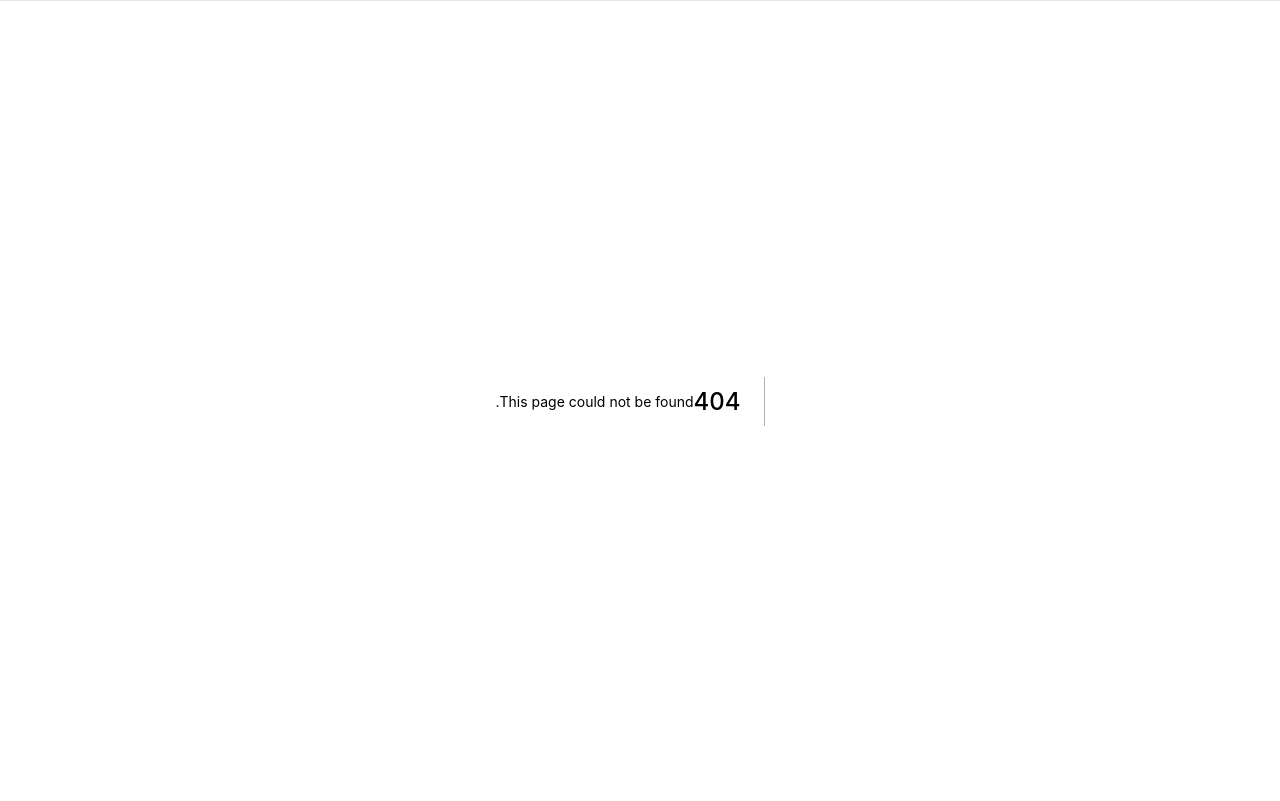
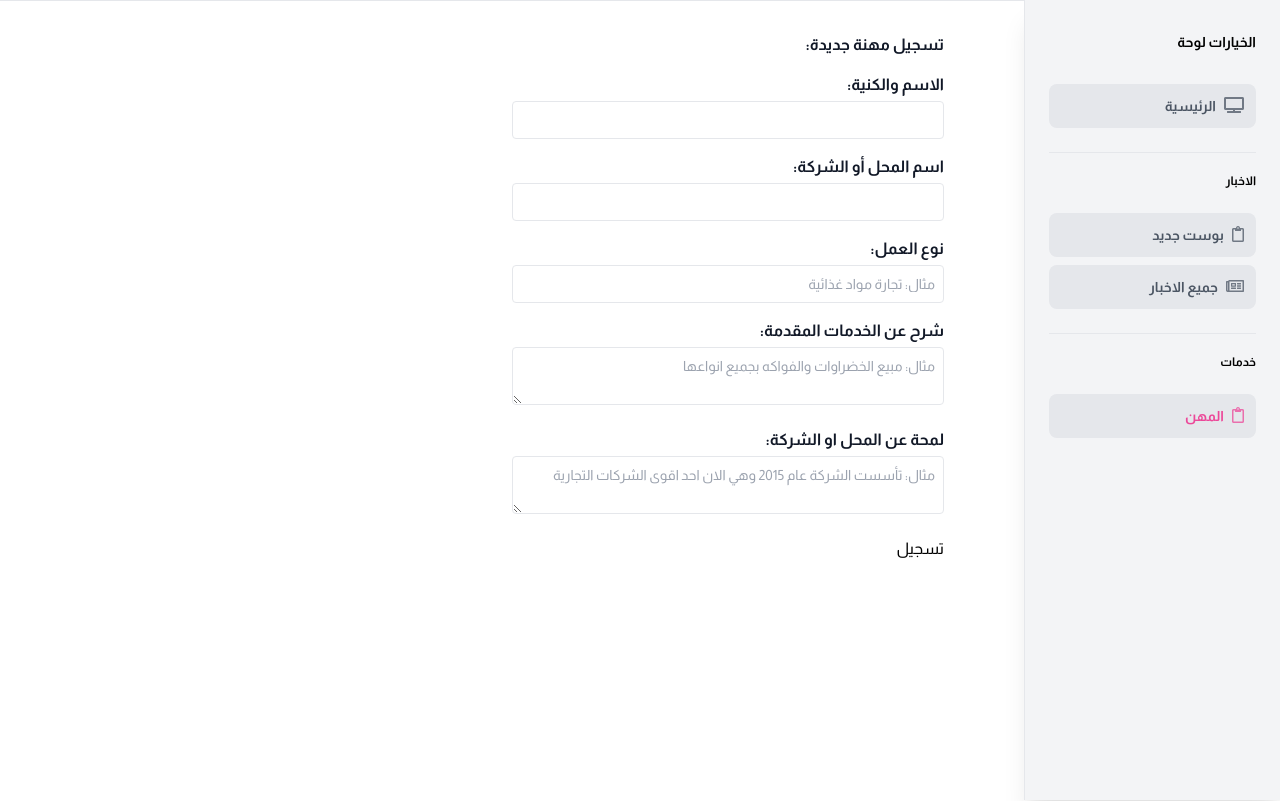
Before and after one commit to m-aljamal/news-blog, a Next.js app: page /dashboard/profession/create in a window 1280 px wide. Before the commit this address had no page. Built offline with nearby package versions, Linux system fonts and the light colour scheme.

Commit message:
working on profiession form

```diff
--- a/pages/dashboard/index.tsx
+++ b/pages/dashboard/index.tsx
@@ -15,6 +15,7 @@ export default function Dashboard() {
           </div>
         </div>
         {/* PageVisitStatus */}
+
       </div>
     </div>
   );
--- /dev/null
+++ b/pages/dashboard/profession/create.tsx
@@ -0,0 +1,9 @@
+import CreateProfessionForm from "src/components/business/CreateProfessionForm";
+import Layout from "src/components/dashboard/layout";
+export default function create() {
+  return (
+    <Layout>
+      <CreateProfessionForm />
+    </Layout>
+  );
+}
--- a/pages/index.tsx
+++ b/pages/index.tsx
@@ -81,10 +81,10 @@ export default function Home({
 
         <h2 className="container text-2xl mt-8 text-blue">الاكثر قراءة</h2>
         <div className="sm:flex container mt-8 gap-4">
-          <div className="bg-white rounded-lg shadow-lg w-1/2">
+          <div className="bg-white rounded-lg shadow-lg sm:w-1/2">
             <MostReadMain post={mostRead[0]} />
           </div>
-          <div className="w-1/2 grid lg:grid-cols-2 gap-4 mt-4 sm:mt-0">
+          <div className="sm:w-1/2 grid lg:grid-cols-2 gap-4 mt-4 sm:mt-0">
             {mostRead.map((post, i) => {
               if (i > 0) {
                 return (
--- /dev/null
+++ b/pages/profession/create.tsx
@@ -0,0 +1,23 @@
+import React from "react";
+import CreateProfessionForm from "src/components/business/CreateProfessionForm";
+import LogoNav from "src/components/navbar/LogoNav";
+import prisma from "src/prisma";
+import NavBar from "src/components/navbar/index";
+export default function create({ categories }) {
+  return (
+    <>
+      <LogoNav />
+      <NavBar categories={categories} />
+      <CreateProfessionForm />
+    </>
+  );
+}
+export const getStaticProps = async () => {
+  const categories = await prisma.category.findMany();
+
+  return {
+    props: {
+      categories,
+    },
+  };
+};
--- a/pages/profession/index.tsx
+++ b/pages/profession/index.tsx
@@ -4,10 +4,11 @@ import Select from "src/components/Select";
 import router from "next/router";
 import Image from "next/image";
 import LogoNav from "src/components/navbar/LogoNav";
-export default function profession({ countries, businessType }) {
+import NavBar from "src/components/navbar/index";
+import Link from "next/link";
+export default function profession({ countries, businessType, categories }) {
   const [prof, setProf] = useState("اختيار المهنة");
   const [country, setCountry] = useState("اختر البلد");
-
   const handleSerch = () => {
     router.push(
       {
@@ -25,13 +26,13 @@ export default function profession({ countries, businessType }) {
   return (
     <>
       <LogoNav />
-
+      <NavBar categories={categories} />
       <div className="container">
-        <div className=" mt-4">
-          <h2 className="title">
-            ابحث عن محترفين محليين لأي شيء تقريبًا
-          </h2>
-          <div className="mt-8 w-2/4">
+        <div className="flex  justify-around mt-8">
+          <div className="">
+            <h2 className="title mb-3">
+              ابحث عن محترفين محليين لأي شيء تقريبًا
+            </h2>
             <SerchForm
               countries={countries}
               country={country}
@@ -42,6 +43,17 @@ export default function profession({ countries, businessType }) {
               handleSerch={handleSerch}
             />
           </div>
+          <div>
+            <h2 className="title mb-3">سجل مهنتك مجاناً</h2>
+            <Link href="/profession/create">
+              <button
+                type="button"
+                className="  rounded-lg border px-8 py-1 w-full text-white bg-blue"
+              >
+                تسجيل
+              </button>
+            </Link>
+          </div>
         </div>
       </div>
     </>
@@ -49,6 +61,8 @@ export default function profession({ countries, businessType }) {
 }
 
 export const getStaticProps = async () => {
+  const categories = await prisma.category.findMany();
+
   const businessType = await prisma.business.groupBy({
     by: ["businessType", "country"],
   });
@@ -59,6 +73,7 @@ export const getStaticProps = async () => {
     props: {
       countries,
       businessType,
+      categories,
     },
   };
 };
--- /dev/null
+++ b/src/components/business/CreateProfessionForm.tsx
@@ -0,0 +1,94 @@
+import { yupResolver } from "@hookform/resolvers/yup";
+import React from "react";
+import { useForm } from "react-hook-form";
+import { createSignature, uploadImage } from "../uploadImage";
+import * as yup from "yup";
+
+interface IProf {
+  name: string;
+  businessName: string;
+  businessType: string;
+  jobDescription: string;
+  description: string;
+  website: string;
+  phone: string;
+  address: string;
+  country: string;
+  email: string;
+  images: string[];
+  logo: string;
+  businessStart: string;
+  NumberOfEmployees: number;
+  faceBook: string;
+  instagram: string;
+  youtube: string;
+  whatsAppNumber: string;
+}
+
+export const validationSchema = yup.object().shape({});
+
+export default function CreateProfessionForm() {
+  const {
+    register,
+    handleSubmit,
+    setValue,
+    formState: { errors },
+    getValues,
+    reset,
+  } = useForm<IProf>({
+    resolver: yupResolver(validationSchema),
+  });
+  const onSubmit = (data) => {
+    console.log(data);
+  };
+  return (
+    <div className="container mt-8">
+      <h2 className="title mb-4">تسجيل مهنة جديدة:</h2>
+      <form onSubmit={handleSubmit(onSubmit)}>
+        <div>
+          <Input text="الاسم والكنية:" reg={register("name")} />
+          <Input text="اسم المحل أو الشركة:" reg={register("businessName")} />
+          <Input
+            text="نوع العمل:"
+            reg={register("businessType")}
+            holder="مثال: تجارة مواد غذائية"
+          />
+          <Input
+            text="شرح عن الخدمات المقدمة:"
+            reg={register("jobDescription")}
+            holder="مثال: مبيع الخضراوات والفواكه بجميع انواعها"
+            type="textaria"
+          />
+          <Input
+            text="لمحة عن المحل او الشركة:"
+            reg={register("description")}
+            holder="مثال: تأسست الشركة عام 2015 وهي الان احد اقوى الشركات التجارية"
+            type="textaria"
+          />
+        </div>
+        <button type="submit">تسجيل</button>
+      </form>
+    </div>
+  );
+}
+
+const Input = ({ text, reg, ...props }) => {
+  return (
+    <div className="my-4">
+      <p className="title">{text}</p>
+      {props.type === "textaria" ? (
+        <textarea
+          {...reg}
+          placeholder={props.holder}
+          className="p-2 w-1/2 text-gray-500 text-sm border outline mt-1"
+        />
+      ) : (
+        <input
+          {...reg}
+          placeholder={props.holder}
+          className="p-2 w-1/2 text-gray-500 text-sm border outline mt-1"
+        />
+      )}
+    </div>
+  );
+};
--- a/src/components/dashboard/layout/Sidebar.tsx
+++ b/src/components/dashboard/layout/Sidebar.tsx
@@ -80,6 +80,17 @@ export default function Sidebar() {
                 icon="far fa-newspaper"
               />
             </ul>
+            <hr className="my-4 lg:min-w-full" />
+            <h6 className="lg:min-w-full text-blueGray-500 text-xs uppercase font-bold block pt-1 pb-4 no-underline">
+              خدمات
+            </h6>
+            <ul>
+              <Nav
+                link="/dashboard/profession/create"
+                text="المهن"
+                icon="far fa-clipboard"
+              />
+            </ul>
           </div>
         </div>
       </nav>
--- a/src/components/navbar/LogoNav.tsx
+++ b/src/components/navbar/LogoNav.tsx
@@ -6,8 +6,8 @@ export default function LogoNav() {
       <div className="container text-left text-3xl py-6 font-bold flex justify-between">
         <Link href="/">
           <div className="cursor-pointer">
-            <span> موقع </span>
-            <span className="text-red-400">اخبار </span>
+            <span> ياسمين </span>
+            <span className="text-red-400">برس </span>
           </div>
         </Link>
         <div>
--- a/src/components/post/PostList.tsx
+++ b/src/components/post/PostList.tsx
@@ -1,6 +1,7 @@
 import PostWithDescription from "./PostWithDescription";
 import Link from "next/link";
 export default function PostList({ postList }) {
+  if (!postList.posts.length) return <div></div>;
   return (
     <div className="container mt-4">
       <Link href={`/news/${postList.name}`}>
--- a/src/components/post/PostWithDescription.tsx
+++ b/src/components/post/PostWithDescription.tsx
@@ -6,7 +6,7 @@ export default function PostWithDescription({ post, ...props }) {
   return (
     <div
       key={post.id}
-      className={`flex justify-around gap-4 bg-white  rounded-lg sm:flex-row flex-col-reverse shadow-md ${props.style}`}
+      className={`flex justify-around gap-4 bg-white min-h-[250px] rounded-lg sm:flex-row flex-col-reverse shadow-md ${props.style}`}
     >
       <div className="w-full sm:w-3/5 p-4">
         <Link href={`/news/${post.categoryName}/${post.slug}`}>
@@ -18,7 +18,7 @@ export default function PostWithDescription({ post, ...props }) {
       </div>
       <div className="w-full  sm:w-2/5">
         <Link href={`/news/${post.categoryName}/${post.slug}`}>
-          <div className="relative h-[280px]">
+          <div className="relative h-[250px]  sm:h-[100%]">
             <Image
               src={post?.image.secure_url}
               layout="fill"
```
